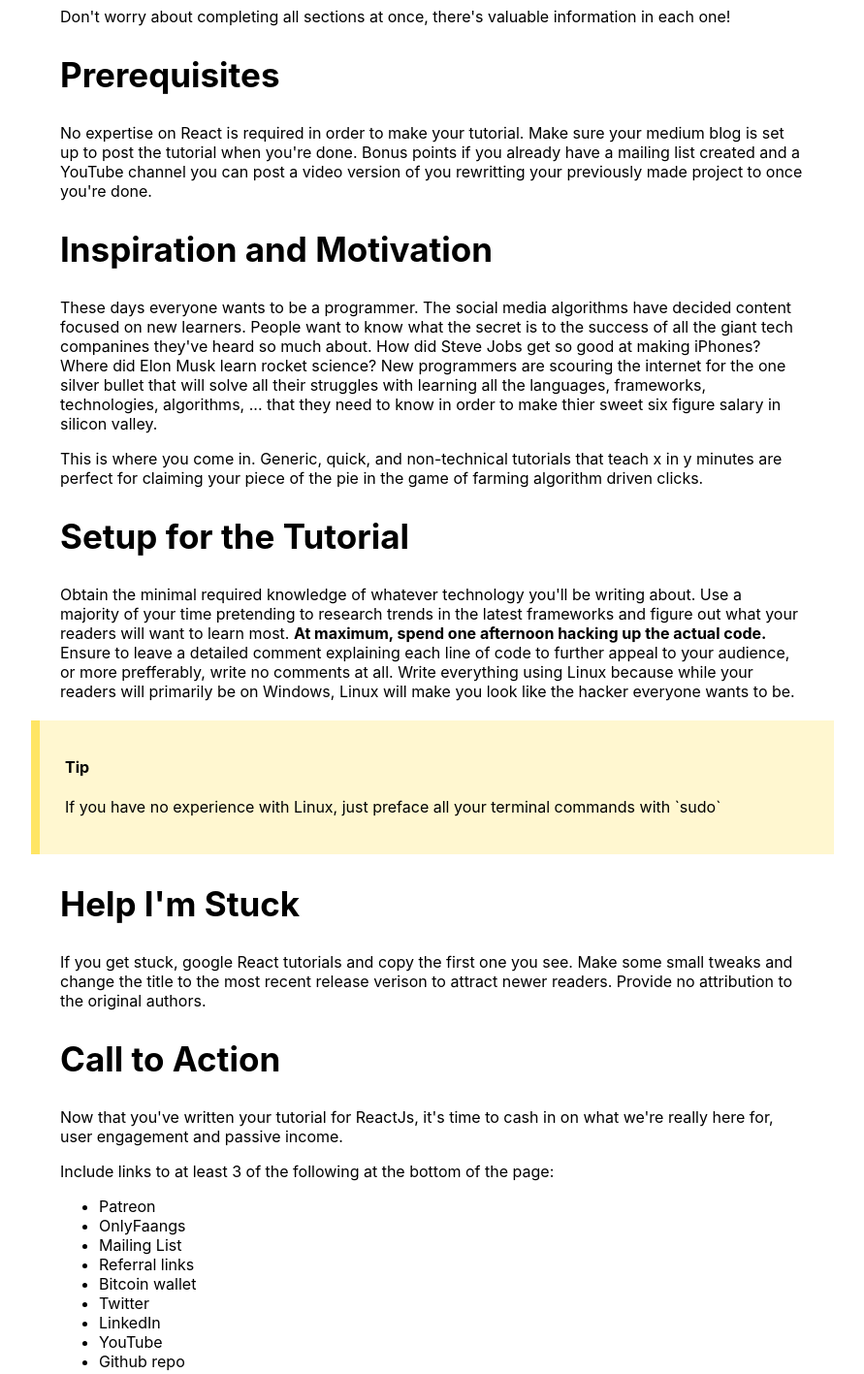
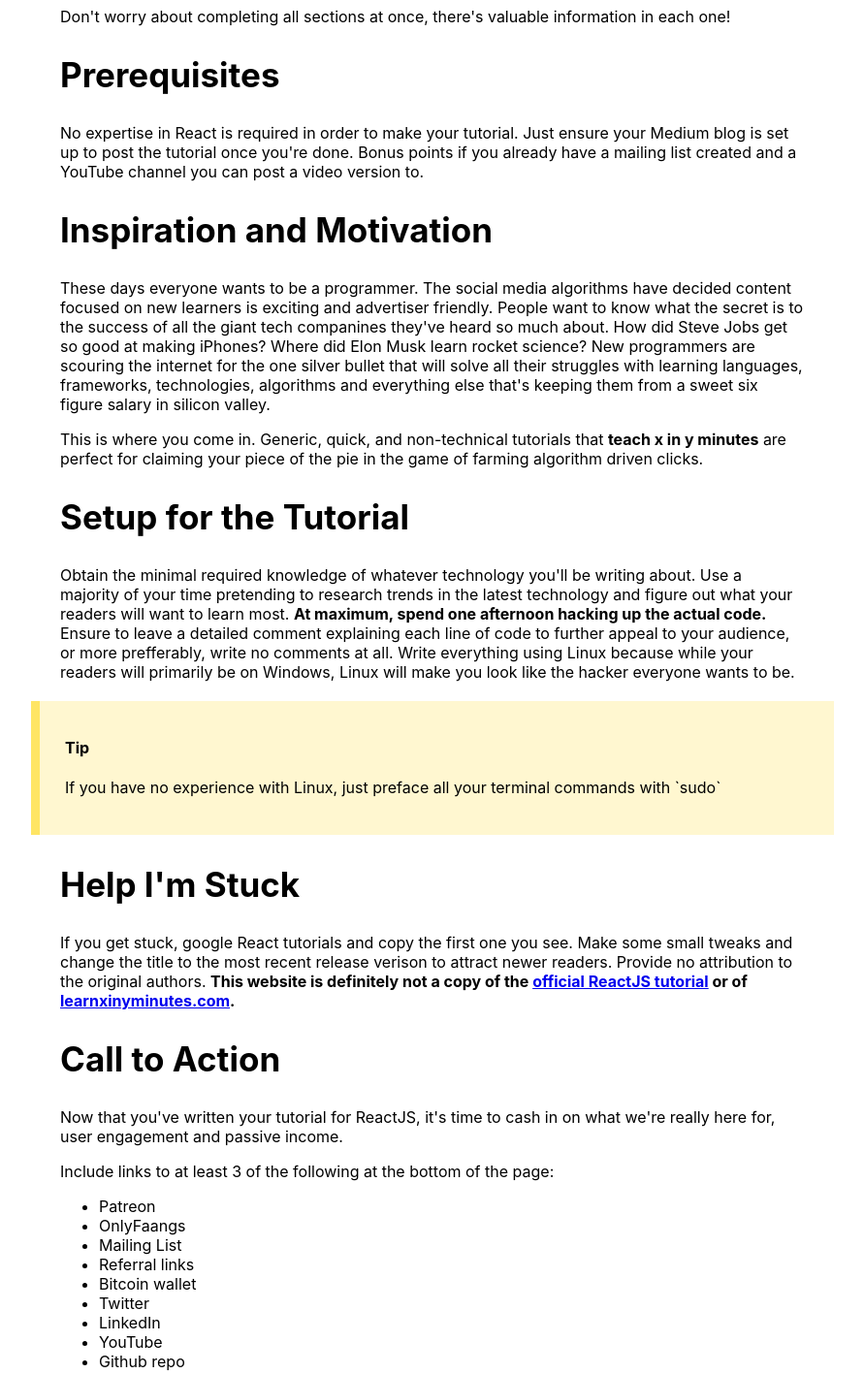
Before and after one commit to casePloeg/teachxinyminutes, a plain HTML site: page index.html in a window 1280 px wide. Shown: the part 800-2217 px from the top of the page at 97% size, without its empty margins (194-1085 px from the left). Drawn offline with Linux system fonts and the light colour scheme.

Commit message:
small edits and added quote

```diff
--- a/index.html
+++ b/index.html
@@ -33,17 +33,17 @@
 
       <h2>Prerequisites</h2>
 
-      <p>No expertise on React is required in order to make your tutorial. Make sure your medium blog is set up to post the tutorial when you're done. Bonus points if you already have a mailing list created and a YouTube channel you can post a video version of you rewritting your previously made project to once you're done.</p>
+      <p>No expertise in React is required in order to make your tutorial. Just ensure your Medium blog is set up to post the tutorial once you're done. Bonus points if you already have a mailing list created and a YouTube channel you can post a video version to.</p>
 
       <h2 id="inspiration-and-motivation">Inspiration and Motivation</h2>
 
-      <p>These days everyone wants to be a programmer. The social media algorithms have decided content focused on new learners. People want to know what the secret is to the success of all the giant tech companines they've heard so much about. How did Steve Jobs get so good at making iPhones? Where did Elon Musk learn rocket science? New programmers are scouring the internet for the one silver bullet that will solve all their struggles with learning all the languages, frameworks, technologies, algorithms, ... that they need to know in order to make thier sweet six figure salary in silicon valley.</p>
+      <p>These days everyone wants to be a programmer. The social media algorithms have decided content focused on new learners is exciting and advertiser friendly. People want to know what the secret is to the success of all the giant tech companines they've heard so much about. How did Steve Jobs get so good at making iPhones? Where did Elon Musk learn rocket science? New programmers are scouring the internet for the one silver bullet that will solve all their struggles with learning languages, frameworks, technologies, algorithms and everything else that's keeping them from a sweet six figure salary in silicon valley.</p>
 
-      <p>This is where you come in. Generic, quick, and non-technical tutorials that teach x in y minutes are perfect for claiming your piece of the pie in the game of farming algorithm driven clicks.</p>
+      <p>This is where you come in. Generic, quick, and non-technical tutorials that <strong>teach x in y minutes</strong> are perfect for claiming your piece of the pie in the game of farming algorithm driven clicks.</p>
 
       <h2 id="setup-for-the-tutorial">Setup for the Tutorial</h2>
 
-      <p>Obtain the minimal required knowledge of whatever technology you'll be writing about. Use a majority of your time pretending to research trends in the latest frameworks and figure out what your readers will want to learn most. <strong>At maximum, spend one afternoon hacking up the actual code.</strong> Ensure to leave a detailed comment explaining each line of code to further appeal to your audience, or more prefferably, write no comments at all. Write everything using Linux because while your readers will primarily be on Windows, Linux will make you look like the hacker everyone wants to be.</p>
+      <p>Obtain the minimal required knowledge of whatever technology you'll be writing about. Use a majority of your time pretending to research trends in the latest technology and figure out what your readers will want to learn most. <strong>At maximum, spend one afternoon hacking up the actual code.</strong> Ensure to leave a detailed comment explaining each line of code to further appeal to your audience, or more prefferably, write no comments at all. Write everything using Linux because while your readers will primarily be on Windows, Linux will make you look like the hacker everyone wants to be.</p>
 
       <blockquote>
         <p><strong>Tip</strong></p>
@@ -52,11 +52,11 @@
 
       <h2>Help I'm Stuck</h2>
 
-      <p>If you get stuck, google React tutorials and copy the first one you see. Make some small tweaks and change the title to the most recent release verison to attract newer readers. Provide no attribution to the original authors.</p>
+      <p>If you get stuck, google React tutorials and copy the first one you see. Make some small tweaks and change the title to the most recent release verison to attract newer readers. Provide no attribution to the original authors. <strong>This website is definitely not a copy of the <a href="https://reactjs.org/tutorial/tutorial.html">official ReactJS tutorial</a> or of <a href="https://learnxinyminutes.com/">learnxinyminutes.com</a>.</strong></p>
 
       <h2 id="call-to-action">Call to Action</h2>
 
-      <p>Now that you've written your tutorial for ReactJs, it's time to cash in on what we're really here for, user engagement and passive income.</p>
+      <p>Now that you've written your tutorial for ReactJS, it's time to cash in on what we're really here for, user engagement and passive income.</p>
 
       <p>Include links to at least 3 of the following at the bottom of the page:</p>
 
@@ -76,7 +76,15 @@
 
       <p>Congrats! You're officially a tech guru, rockstar developer, contributor to the open source community, and entrepreneur. Go forth and build a following that advertisers will love and so will your wallet.</p>
       <footer>
-        Written by <a href="https://caseploeg.com/">Case Ploeg</a> -- <a href="https://github.com/casePloeg/teachxinyminutes">Github Repo</a> -- <a href="https://www.linkedin.com/in/caseploeg/">LinkedIn</a>
+        <blockquote>
+          <p>
+            I think that it's extraordinarily important that we in computer science keep fun in computing. When it started out, it was an awful lot of fun. Of course, the paying customers got shafted every now and then, and after a while we began to take their complaints seriously. We began to feel as if we really were responsible for the successful, error-free perfect use of these machines. I don't think we are. I think we're responsible for stretching them, setting them off in new directions, and keeping fun in the house. I hope the field of computer science never loses its sense of fun. Above all, I hope we don't become missionaries. Don't feel as if you're Bible salesmen. The world has too many of those already. What you know about computing other people will learn. Don't feel as if the key to successful computing is only in your hands. What's in your hands, I think and hope, is intelligence: the ability to see the machine as more than when you were first led up to it, that you can make it more.
+          </p>
+
+          <p>Alan J. Perlis (April 1, 1922-February 7, 1990) -- <a href="https://mitpress.mit.edu/sites/default/files/sicp/full-text/book/book-Z-H-3.html">Source</a></p>
+        </blockquote>
+
+        Tutorial written by <a href="https://caseploeg.com/">Case Ploeg</a> -- <a href="https://github.com/casePloeg/teachxinyminutes">Github Repo</a> -- <a href="https://www.linkedin.com/in/caseploeg/">LinkedIn</a>
       </footer>
     </article>
   </body>
```
